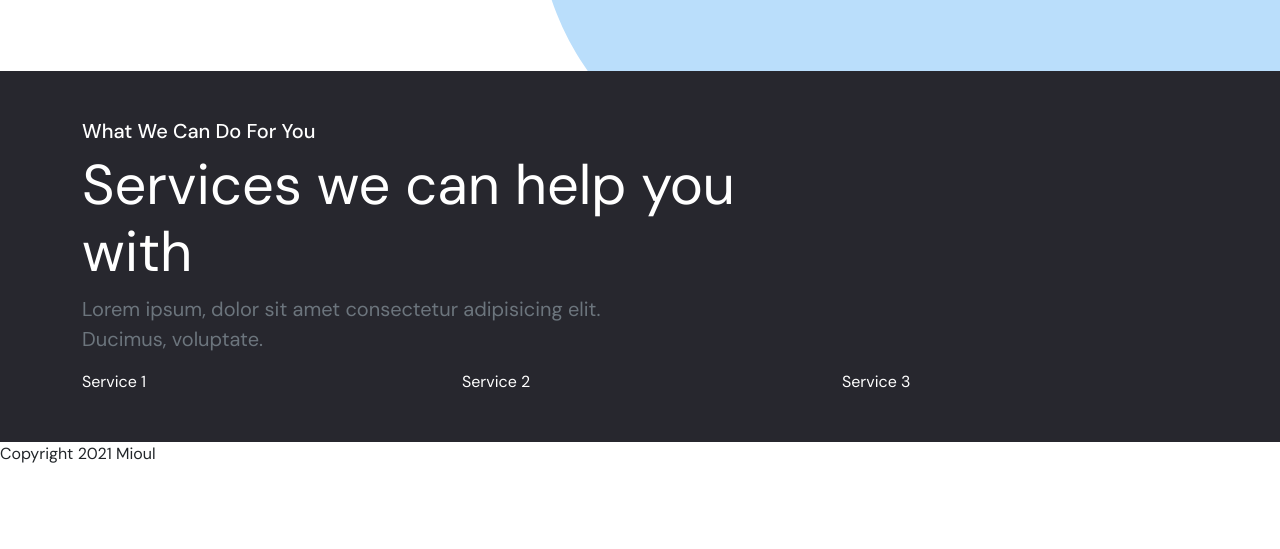
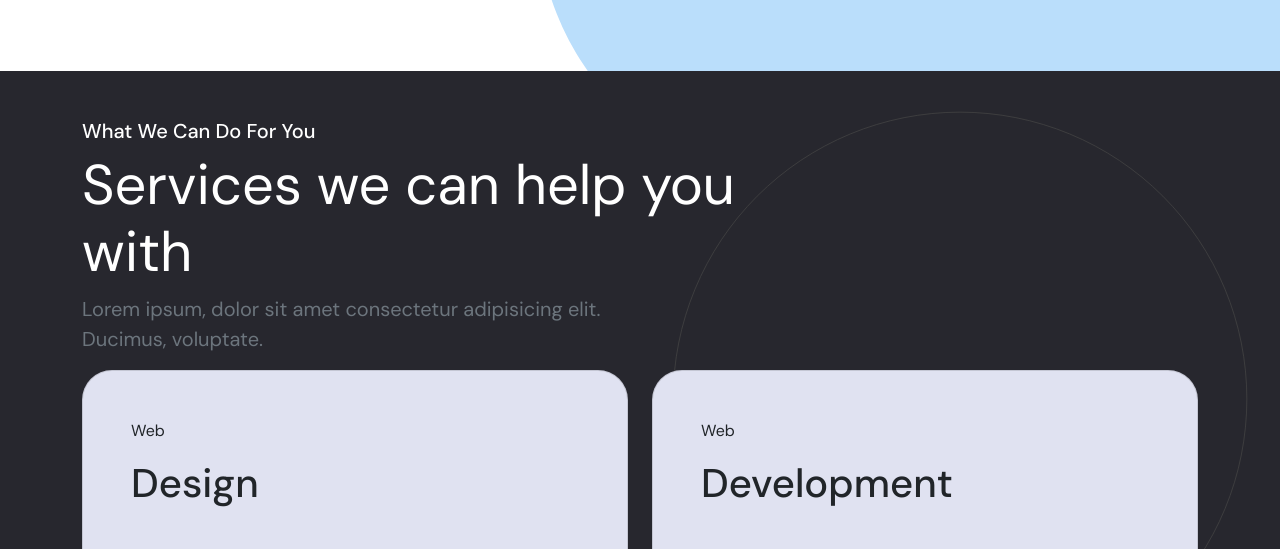
Before and after one commit to amitk2020/Mioul, a website: page index.html in a window 1280 px wide. Shown: the part 590-1139 px from the top of the page. Drawn offline with nearby package versions, Linux system fonts and the light colour scheme.

Commit message:
service section two services added

```diff
--- a/index.html
+++ b/index.html
@@ -1,13 +1,15 @@
 <html lang="en">
+
 <head>
     <meta charset="UTF-8" />
     <meta http-equiv="X-UA-Compatible" content="IE=edge" />
     <meta name="viewport" content="width=device-width, initial-scale=1.0" />
-    <link rel="icon" type="image/png" href="img/favicon.png"/>
+    <link rel="icon" type="image/png" href="img/favicon.png" />
     <title>Mioul</title>
-    <link rel="stylesheet" href="https://unpkg.com/swiper@7/swiper-bundle.min.css"/>
+    <link rel="stylesheet" href="https://unpkg.com/swiper@7/swiper-bundle.min.css" />
     <link rel="stylesheet" href="https://cdnjs.cloudflare.com/ajax/libs/font-awesome/5.15.4/css/all.min.css">
-    <link rel="stylesheet" href="https://cdnjs.cloudflare.com/ajax/libs/bootstrap-icons/1.6.1/font/bootstrap-icons.min.css" integrity="sha512-9a1QYep56cYgIPFq0JYfsh9xRYYmPBxKaD6/ZfVAtplQ6y9ZUSk7GxgC2dmwtxK9T2cGQOxCV6J2Ll51nrvP2w==" crossorigin="anonymous" referrerpolicy="no-referrer" />
+    <link rel="stylesheet" href="https://cdnjs.cloudflare.com/ajax/libs/bootstrap-icons/1.6.1/font/bootstrap-icons.min.css" integrity="sha512-9a1QYep56cYgIPFq0JYfsh9xRYYmPBxKaD6/ZfVAtplQ6y9ZUSk7GxgC2dmwtxK9T2cGQOxCV6J2Ll51nrvP2w==" crossorigin="anonymous"
+        referrerpolicy="no-referrer" />
     <link rel="stylesheet" href="css/main.css" />
 </head>
 
@@ -36,7 +38,7 @@
             <div class="col-12">
                 <!-- Header -->
                 <header>
-                    <img src="img/header-bg-color-y.svg" alt="header background image" class="header-bg-img-1 position-absolute"  />
+                    <img src="img/header-bg-color-y.svg" alt="header background image" class="header-bg-img-1 position-absolute" />
                     <!-- <img src="img/header-bg-color-b.svg" alt="header background image" class="header-bg-img-2 position-relative" width="850"> -->
 
                     <nav class="py-4 d-flex justify-content-between">
@@ -80,29 +82,42 @@
         </div>
     </div>
     <!-- Services -->
-    <section class="bg-dark home-services py-5 ">
+    <section class="bg-dark home-services py-5 position-relative">
         <div class="container">
             <div class="row">
                 <div class="col-12">
-                    <div class="">
+                    <div class="z-index-2">
                         <h5 class="text-white">What We Can Do For You</h5>
                         <h1 class="text-white display-4">Services we can help you <br> with</h1>
                         <p class="text-muted lead">
-                            Lorem ipsum, dolor sit amet consectetur adipisicing elit. <br>  Ducimus, voluptate.
+                            Lorem ipsum, dolor sit amet consectetur adipisicing elit. <br> Ducimus, voluptate.
                         </p>
                     </div>
                 </div>
             </div>
-            <div class="row text-white">
-                <div class="col-12 col-md-4">
-                    Service 1
+            <div class="row ">
+                <div class="col-12 col-md-6">
+                    <div class="card bg-light-info card-border-radius p-5 z-index-2">
+                        <p>Web</p>
+                        <h1 class="mb-5">Design</h1>
+                        <img src="img/iPad-Air.png" alt="Grout work design" class="img-fluid m-auto" width="450">
+                    </div>
                 </div>
-                <div class="col-12 col-md-4">
-                    Service 2
+                <div class="col-12 col-md-6">
+                    <div class="card bg-light-info card-border-radius p-5 z-index-2">
+                        <p>Web</p>
+                        <h1 class="mb-5">Development</h1>
+                        <img src="img/apple-imac.png" alt="Desktop design" class="img-fluid m-auto" width="360">
+                    </div>
                 </div>
-                <div class="col-12 col-md-4">
-                    Service 3
-                </div>
+                <!-- <div class="col-12 col-md-4">
+                    <div class="card bg-light-info rounded">
+                        <h2>Digital Marketing</h2>
+                    </div>
+                </div> -->
+
+                <img src="img/bg-outline-circle.svg" alt="outlined background circle" class="position-absolute img-fluid outlined-circle">
+
             </div>
         </div>
     </section>
--- /dev/null
+++ b/scss/abstracts/_colors.scss
@@ -0,0 +1,3 @@
+.bg-light-info {
+    background-color: #E0E2F1;
+}
--- a/scss/abstracts/_variables.scss
+++ b/scss/abstracts/_variables.scss
@@ -1,11 +1,11 @@
 $primary:#5956e9;
 $site-blue:#badefb;
 $site-yellow:#fcdc5f;
+$bg-light-info:#E0E2F1;
 $dark:#27272e;
 $site-pink:#f5b8c3;
 $light-grey:#999ab8;
 $white:#ffffff;
-
-$lighter-primary:lighten($primary,8%);
-$darker-primary:darken($primary,40%);
-$transition : all 0.3s ease-in-out;
+$lighter-primary:lighten($primary, 8%);
+$darker-primary:darken($primary, 40%);
+$transition: all 0.3s ease-in-out;
--- /dev/null
+++ b/scss/components/_cards.scss
@@ -0,0 +1,3 @@
+.card-border-radius {
+    border-radius: 30px;
+}
--- a/scss/main.scss
+++ b/scss/main.scss
@@ -1,15 +1,10 @@
-
 // Variables
 @import 'abstracts/variables';
-
-
 // Import Bootstrap
 @import '../node_modules/bootstrap/scss/bootstrap';
-
-
+@import 'abstracts/colors';
 @import 'base/base';
-
 @import 'components/hamburger-menu';
 @import 'components/button';
-
+@import 'components/cards';
 @import 'pages/home';
--- a/scss/pages/_home.scss
+++ b/scss/pages/_home.scss
@@ -2,84 +2,89 @@
     top: 0px;
     left: -3.5rem;
     z-index: -1;
-    width:205px;
+    width: 205px;
     @include media-breakpoint-up(sm) {
-        width:290px;
+        width: 290px;
     }
     @include media-breakpoint-up(md) {
-        width:400px;
+        width: 400px;
     }
     @include media-breakpoint-up(lg) {
-        width:35rem;
+        width: 35rem;
     }
 }
 
-
 // banner blue bg circle
-.blue-bg-circle{
+.blue-bg-circle {
     .header-bg-img-2 {
         z-index: -1;
-        top:0px;
-        right:0rem;
-        width:200px;
+        top: 0px;
+        right: 0rem;
+        width: 200px;
         @include media-breakpoint-up(sm) {
-            width:350px;
+            width: 350px;
         }
         @include media-breakpoint-up(md) {
-            width:500px;
+            width: 500px;
         }
         @include media-breakpoint-up(lg) {
-            width:750px;
+            width: 750px;
         }
     }
+}
 
-}
 .banner-heading {
     // height: 38vw;
-    h1{
-        font-size:40px;
+    h1 {
+        font-size: 40px;
         @include media-breakpoint-up(md) {
             font-size: 50px;
         }
         @include media-breakpoint-up(lg) {
             font-size: 70px;
         }
-
     }
-    p{
+    p {
         // font-size: 1.5vw;
     }
 }
 
 // Banner Humans
-.banner-humans{
-    img{
-        width:300px;
+.banner-humans {
+    img {
+        width: 300px;
         @include media-breakpoint-up(md) {
-            width:auto;
+            width: auto;
         }
     }
 }
 
 // bubbles
-.bubble-1{
-    width:50px;
+.bubble-1 {
+    width: 50px;
     height: 50px;
     border-radius: 100px;
-    background:$site-blue;
+    background: $site-blue;
     position: absolute;
-    top:0px;
+    top: 0px;
     left: 0px;
     z-index: -2;
-
 }
 
-
-.home-services{
-    margin-top:5.5rem;
+.outlined-circle {
+    right: 20px;
+    top: 40px;
+    max-width: 600px;
 }
 
-footer{
-    min-height:300px;
+.home-services {
+    margin-top: 5.5rem;
+}
 
+footer {
+    min-height: 300px;
 }
+
+.z-index-2 {
+    z-index: 2;
+}
```
Also changed, not shown: css/main.css, img/apple-imac.png (added), img/bg-outline-circle.svg (added), img/groutwork-landscape.png (added), img/groutwork.png (added), img/iPad-Air.png (added), img/ipad-landscape.jpg (added), img/ipad.jpg (added), img/web-design.png (added), 2 other files.
